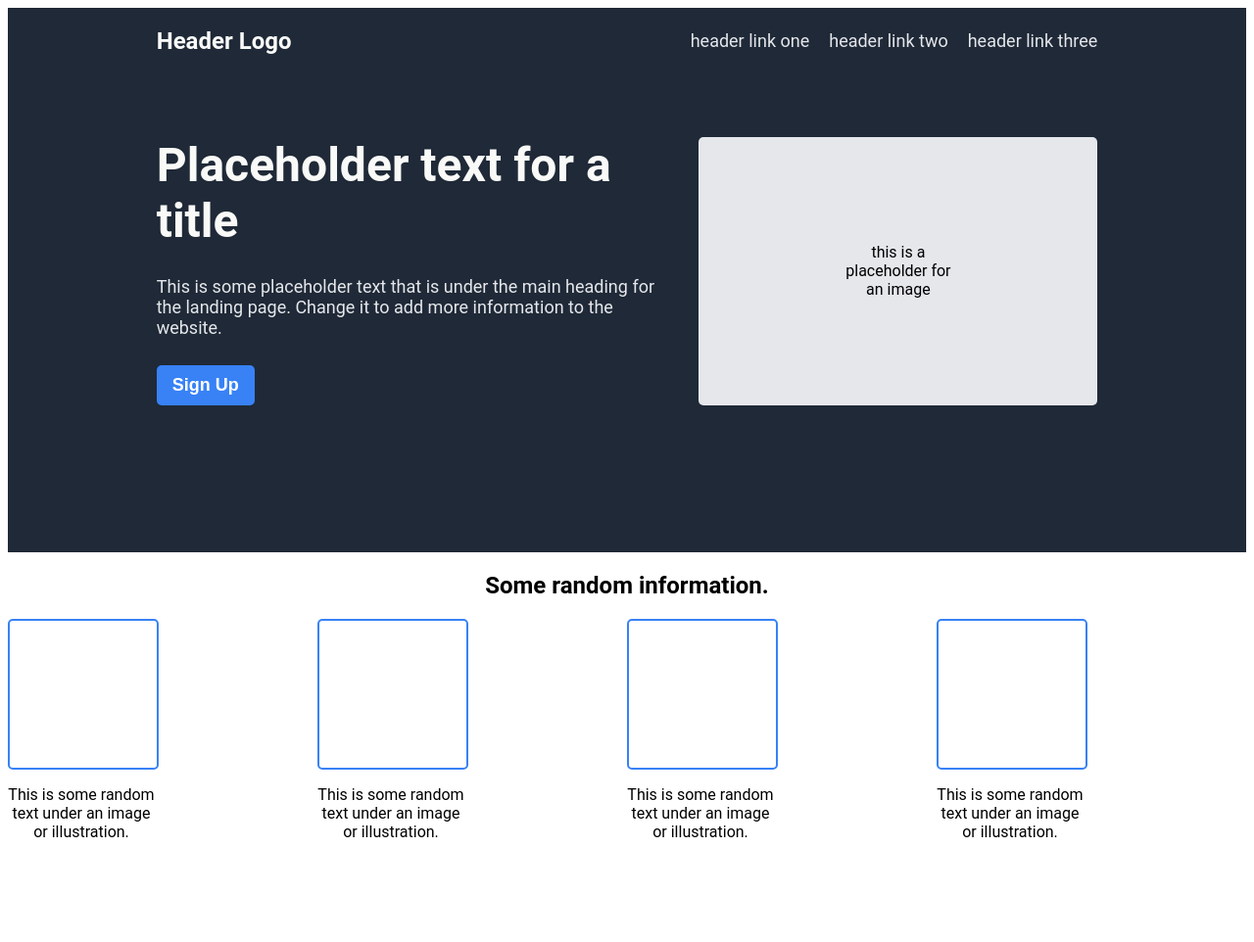
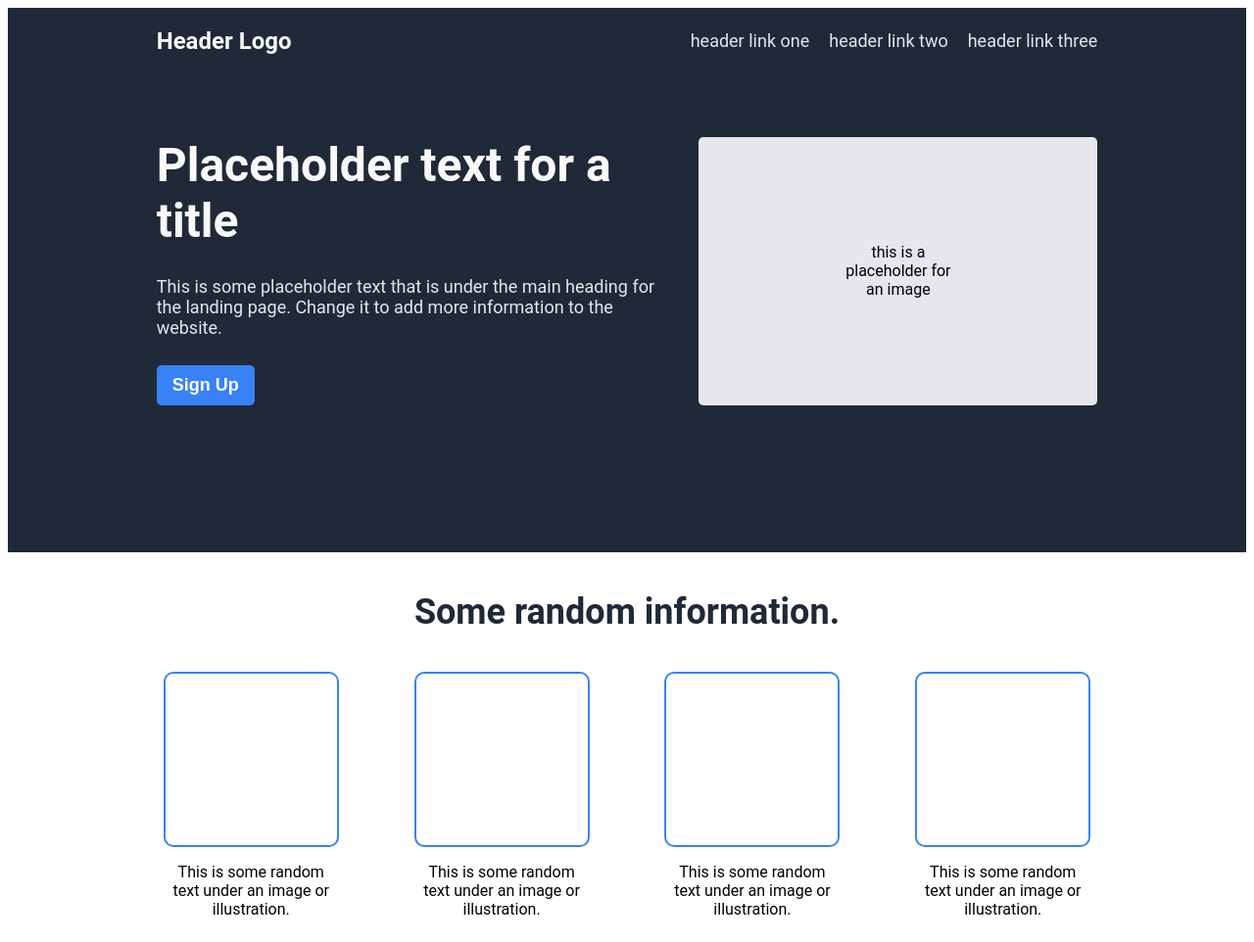
Before and after one commit to cmbitton/landing-page, a plain HTML site: page index.html in a window 1280 px wide. Shown: the whole page at 98% size. Before the commit the page ends 883 px from the top, so only its background shows below. Drawn offline with Linux system fonts and the light colour scheme.

Commit message:
Edit Css for middle section
Layout for middle section
was continued using flexbox
to space out image cards

```diff
--- a/styles.css
+++ b/styles.css
@@ -87,10 +87,10 @@ body {
 }
 
 .info-image {
-    width: 150px;
-    height: 150px;
+    width: 175px;
+    height: 175px;
     border: 2px solid #3882F6;
-    border-radius: 5px;
+    border-radius: 10px;
 }
 
 .middle-content {
@@ -99,20 +99,31 @@ body {
     margin: 0px;
     text-align: center;
     justify-content: space-between;
+
 }
 
 .info-card {
     display: flex;
     flex-direction: column;
-    flex: 1 1 auto;
+    flex: 0 1 auto;
+    align-items: center;
 }
 
 .middle-info-cards {
     display: flex;
-    flex-wrap: wrap;
-    justify-content: space-between;
+    flex-wrap: nowrap;
+    margin: 0px 12%;
+    justify-content: center;
+    gap: 8%;
 }
 
 .info-text {
-    width: 150px;
+    width: 175px;
 }
+
+.middle-heading {
+    margin: 40px 0px;
+    font-size: 36px;
+    font-weight: bolder;
+    color: #1F2937
+}
```
